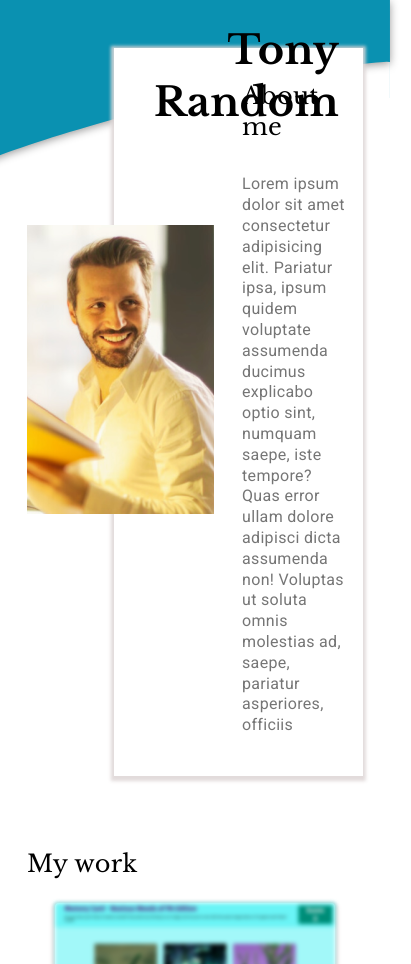
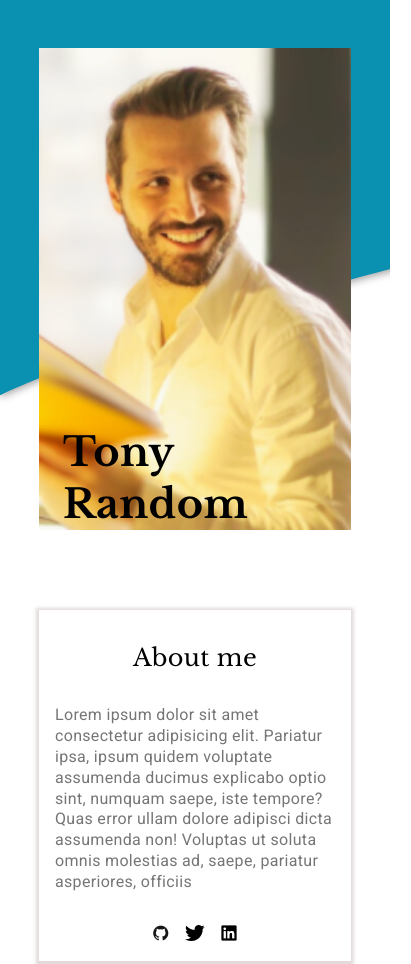
Before and after one commit to JustWaveThings/responsive_portfolio, a website: page index.html in a window 390 px wide. Shown: the top 964 px of the page, 411 px wide, since content can reach past the window. Drawn offline with nearby package versions, Linux system fonts and the light colour scheme.

Commit message:
Mobile Hero/projects complete

```diff
--- a/style.css
+++ b/style.css
@@ -19,7 +19,14 @@
   --project-font-weight: 700;
 }
 
+html, body {
+  max-width: 100%;
+  overflow-x: hidden;
+  position: relative;
+}
+
 body {
+
   margin: 0;
   max-width: 100lvw;
   display: flex;
@@ -320,3 +327,63 @@ a {
     display: none;
   }
 }
+
+@media (max-width: 391px) {
+  .center-container {
+    z-index: -40;
+    max-width: 100dvw;
+
+
+  }
+
+  .bg-wave {
+    height: 10%;
+    overflow: hidden;
+  }
+
+  .hero-container {
+    flex-direction: column;
+    justify-content: center;
+    align-items: center;
+  }
+
+  .hero-picture-container {
+    margin-right: 0;
+    position: relative;
+    display: flex;
+    justify-content: flex-start;
+    flex-direction: column;
+  }
+
+  picture > img {
+    width: 80dvw;
+    display: flex;
+    justify-content: center;
+    align-items: center;
+  }
+
+  .hero-name {
+
+    position: absolute;
+    top: 75%;
+    bottom: 0;
+    left: 0;
+    text-align: left;
+    width: min-content;
+    height:max-content
+    color: var(--header-text-color);
+  }
+  .hero-right {
+    padding: 1rem;
+
+  }
+
+  .hero-header {
+    align-self: center;
+  }
+
+  .hero-links {
+    display: flex;
+    justify-content: center;
+  }
+}
```
